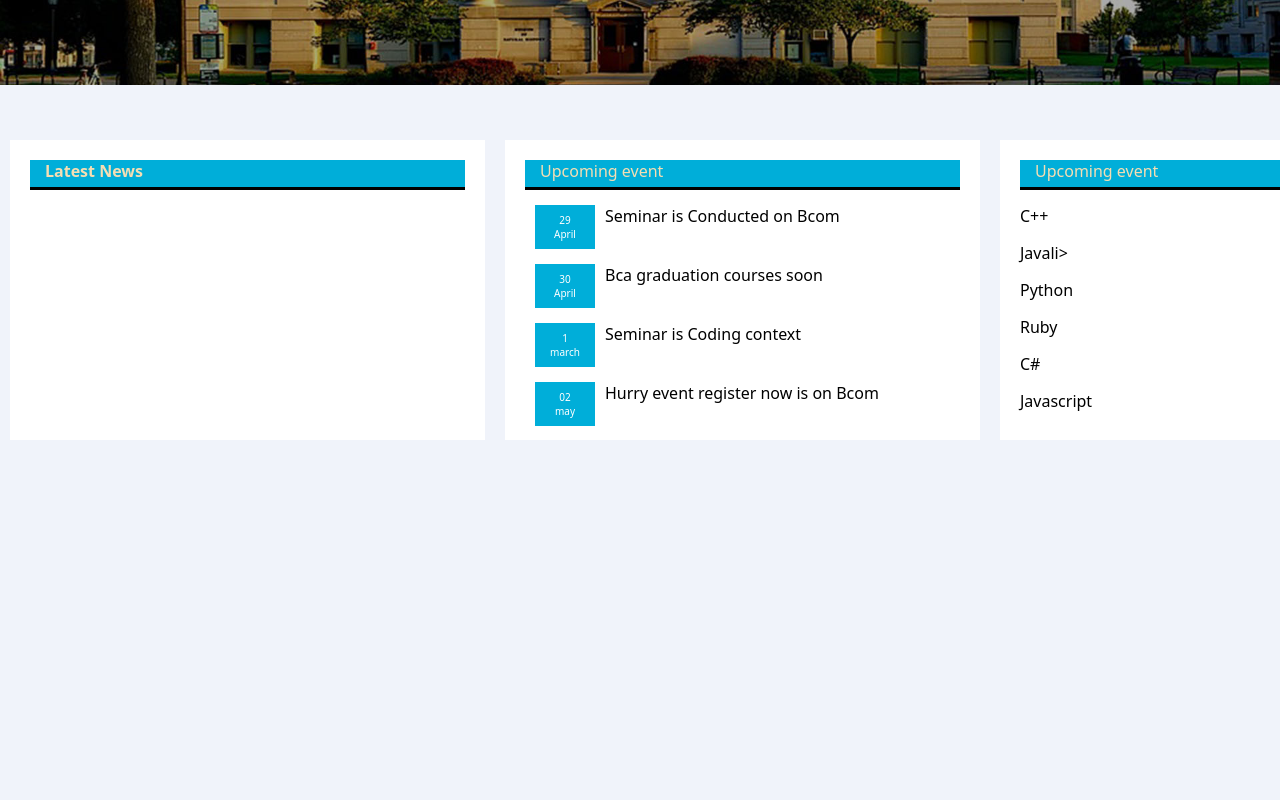
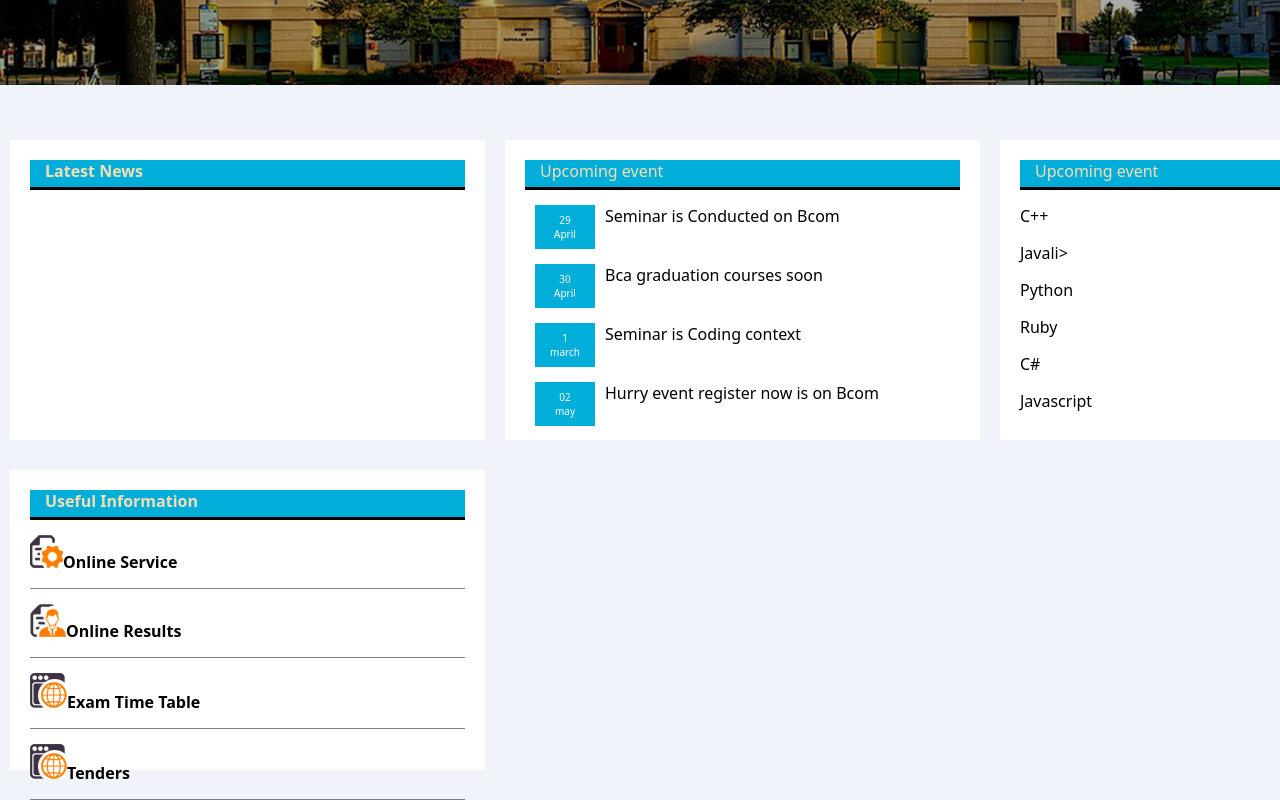
Before and after one commit to vibhor9684/my-coachng-website, a plain HTML site: page index.html in a window 1280 px wide. Shown: the part 412-1212 px from the top of the page. Before the commit the page ends 882 px from the top, so only its background shows below. Drawn offline with Linux system fonts and the light colour scheme.

Commit message:
use full section created

```diff
--- a/css/style.css
+++ b/css/style.css
@@ -148,3 +148,25 @@ width: 100%;
 float: left;
 margin-bottom: 15px
 }
+.out-principal{
+    margin-left: 10px;
+    margin-right: 10px;
+    background-color: white;
+    padding: 20px;
+    height: 300px;
+    margin-bottom: 30px;
+}
+.useful-info-ul{
+list-style: none;
+}
+.useful-info-ul li{
+margin-bottom: 15px;
+border-bottom: 1px solid gray;
+padding-bottom: 15px;
+
+}
+.useful-info-ul li a{
+    text-decoration: none;
+    color: black;
+    font-weight: bold;
+}
--- a/index.html
+++ b/index.html
@@ -102,6 +102,26 @@
             </div>
 
 
+            <div class="width-100">
+                <div class="container">
+                    <div class="width-33">
+                        <div class="out-principal">
+                            <div class="heading-sect">
+                                <h3 class="head-title">Useful Information</h3>
+
+                            </div>
+                            <ul class="useful-info-ul">
+                                <li><a href="#"><img src="./image/info-list-img1.png" alt="">Online Service </a></li>
+                                <li><a href="#"><img src="./image/info-list-img2.png" alt="">Online Results </a></li>
+                                <li><a href="#"><img src="./image/info-list-img3.png" alt="">Exam Time Table </a></li>
+                                <li><a href="#"><img src="./image/info-list-img3.png" alt="">Tenders </a></li>
+                            </ul>
+                        </div>
+                    </div>
+                </div>
+            </div>
+
+
 
 
 
```
Also changed, not shown: image/info-list-img1.png (added), image/info-list-img2.png (added), image/info-list-img3.png (added).
